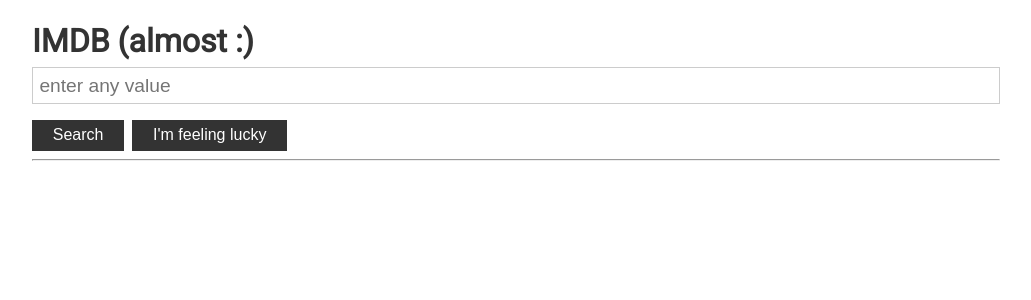
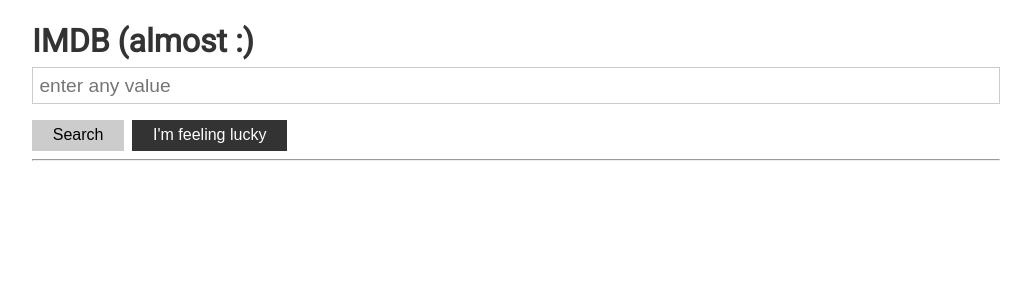
Before and after one commit to gegorov/angular-sandbox, an Angular app: page / in a window 1280 px wide. Shown: the top 300 px of the page, without its empty margins (124-1155 px from the left). Built offline with nearby package versions, Linux system fonts and the light colour scheme.

Commit message:
add luckysearch

```diff
--- a/src/app/core/services/movie-api.service.ts
+++ b/src/app/core/services/movie-api.service.ts
@@ -9,7 +9,7 @@
 @Injectable()
 export class MovieApiService {
   /**
-   * Private proprety for dependency injection
+   * Private property for dependency injection
    */
   private http: HttpClient;
 
@@ -18,7 +18,7 @@
   }
 
   /**
-   * Fecht function to get data from API
+   * Fetch function to get data from API
    * @param {string} query  - search query
    */
   public fetchMovie(query: string): Observable<Array<Movie>> {
--- /dev/null
+++ b/src/app/core/utils/index.ts
@@ -0,0 +1,7 @@
+export class Utils {
+  static randomChar(): string {
+    const dictionary: string = 'abcdefghijklmnopqrstuvwxyz';
+    const index: number = Math.floor(Math.random() * (dictionary.length + 1));
+    return dictionary[index];
+  }
+}
--- a/src/app/input/input.component.html
+++ b/src/app/input/input.component.html
@@ -2,11 +2,17 @@
   type="text"
   placeholder="enter any value"
   #searchInput
+  (keyup)="changeDisabled($event)"
   (keyup.enter)="onInputChange(searchInput.value); searchInput.value = ''"
 />
-<button class="btn" type="button" (click)="onInputChange(searchInput.value); searchInput.value = ''">
+<button
+  [disabled]="disabled"
+  class="btn"
+  type="button"
+  (click)="onInputChange(searchInput.value); searchInput.value = ''"
+>
   Search
 </button>
-<button class="btn" type="button" (click)="onInputChange(searchInput.value); searchInput.value = ''">
+<button class="btn" type="button" (click)="luckySearch(); searchInput.value = ''">
   I'm feeling lucky
 </button>
--- a/src/app/input/input.component.ts
+++ b/src/app/input/input.component.ts
@@ -1,4 +1,5 @@
 import { Component, Output, EventEmitter } from '@angular/core';
+import { Utils } from '../core/utils/index';
 
 @Component({
   selector: 'app-input',
@@ -8,12 +9,24 @@
 export class InputComponent {
   /** Emit search query string on user submit  */
   @Output() public notify: EventEmitter<string> = new EventEmitter();
+  public disabled: boolean = true;
 
   /**
-   * Eventhandler to catch value from the input and emit it further to parent
+   * EventHandler to catch value from the input and emit it further to parent
    * @param {string} value - emitted value
    */
   public onInputChange(value: string): void {
     this.notify.emit(value);
   }
+
+  public luckySearch(): void {
+    this.notify.emit(Utils.randomChar());
+  }
+  public changeDisabled($event: KeyboardEvent): void {
+    if (($event.target as HTMLInputElement).value === '') {
+      this.disabled = true;
+    } else {
+      this.disabled = false;
+    }
+  }
 }
--- a/tslint.json
+++ b/tslint.json
@@ -24,7 +24,7 @@
     "no-consecutive-blank-lines": false,
     "no-console": [true, "debug", "info", "time", "timeEnd", "trace"],
     "no-empty": false,
-    "no-inferrable-types": [true, "ignore-params", "ignore-properties"],
+    "no-inferrable-types": [false, "ignore-params", "ignore-properties"],
     "no-non-null-assertion": true,
     "no-redundant-jsdoc": false,
     "no-switch-case-fall-through": true,
```
